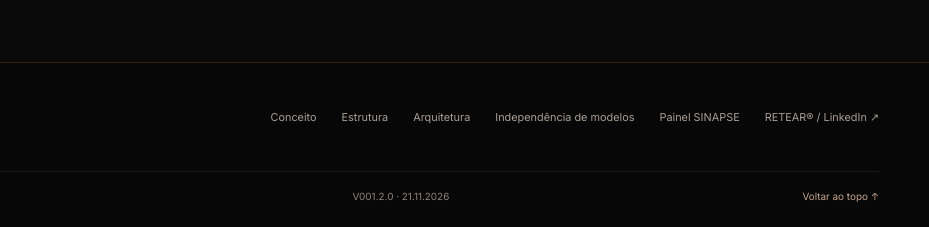
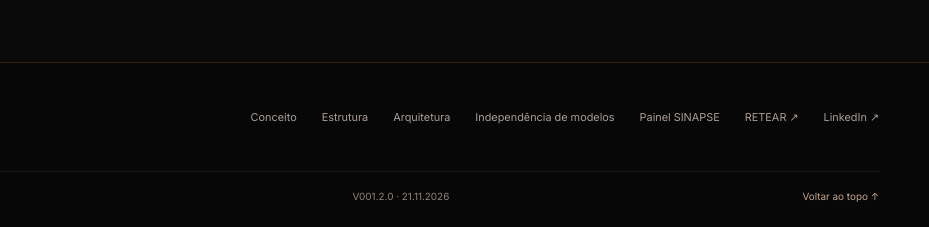
Before and after one commit to victormordekai/ourela-ia, a plain HTML site: page index.html in a window 1280 px wide. Shown: the part 7362-7589 px from the top of the page, 351-1280 px from the left. Drawn offline with Linux system fonts and the light colour scheme.

Commit message:
Footer: RETEAR e LinkedIn em links separados, sem ® · VMORDEKAI-IA
Regra da Diretoria: botões e links usam "RETEAR", sem ®.

Co-Authored-By: Claude Opus 5.5 <noreply@anthropic.com>
Claude-Session: https://claude.ai/code/session_01BKibNya5BVGdrm9yCgWGQ5

```diff
--- a/index.html
+++ b/index.html
@@ -155,7 +155,7 @@
     <section class="contact section" id="contato"><div class="wrap contact-panel reveal"><div class="section-label">08 / Próximo passo</div><h2>Dê continuidade<br><em>ao que você decide.</em></h2><p>O diagnóstico identifica onde a operação depende excessivamente da memória individual e quais responsabilidades podem ser estruturadas para uma delegação segura.</p><a class="button btn-ourela-cobre" href="https://wa.me/5541997584893?text=Ol%C3%A1%21%20Gostaria%20de%20conhecer%20a%20OURELA-IA%20e%20agendar%20um%20diagn%C3%B3stico." target="_blank" rel="noopener noreferrer">Iniciar diagnóstico <span>↗</span></a></div></section>
   </main>
 
-  <footer class="footer"><div class="wrap footer-main"><a class="brand footer-brand" href="#top"><img src="assets/logo-retear.png" alt="Símbolo RETEAR" class="brand-symbol"><span class="brand-divider"></span><span class="brand-name">OURELA<span>-IA</span><small>by RETEAR®</small></span></a><div class="footer-links"><a href="#conceito">Conceito</a><a href="#pilares">Estrutura</a><a href="#arquitetura">Arquitetura</a><a href="#independencia">Independência de modelos</a><a href="sinapse.html">Painel SINAPSE</a><a href="https://www.linkedin.com/in/victormordekai/" target="_blank" rel="noopener noreferrer">RETEAR® / LinkedIn ↗</a></div></div><div class="wrap footer-bottom"><span>© <b data-year>2026</b> OURELA-IA · RETEAR® — Todos os direitos reservados.</span><span>V001.2.0 · 21.11.2026</span><a href="#top">Voltar ao topo ↑</a></div></footer>
+  <footer class="footer"><div class="wrap footer-main"><a class="brand footer-brand" href="#top"><img src="assets/logo-retear.png" alt="Símbolo RETEAR" class="brand-symbol"><span class="brand-divider"></span><span class="brand-name">OURELA<span>-IA</span><small>by RETEAR®</small></span></a><div class="footer-links"><a href="#conceito">Conceito</a><a href="#pilares">Estrutura</a><a href="#arquitetura">Arquitetura</a><a href="#independencia">Independência de modelos</a><a href="sinapse.html">Painel SINAPSE</a><a href="https://victormordekai.github.io/RE-TEAR/" target="_blank" rel="noopener">RETEAR ↗</a><a href="https://www.linkedin.com/in/victormordekai/" target="_blank" rel="noopener noreferrer">LinkedIn ↗</a></div></div><div class="wrap footer-bottom"><span>© <b data-year>2026</b> OURELA-IA · RETEAR® — Todos os direitos reservados.</span><span>V001.2.0 · 21.11.2026</span><a href="#top">Voltar ao topo ↑</a></div></footer>
   <a class="hud-diag" href="https://wa.me/5541997584893?text=Ol%C3%A1%21%20Gostaria%20de%20conhecer%20a%20OURELA-IA%20e%20agendar%20um%20diagn%C3%B3stico." target="_blank" rel="noopener noreferrer" aria-label="Iniciar diagnóstico estratégico"><svg viewBox="0 0 24 24" aria-hidden="true" focusable="false"><circle cx="10.5" cy="10.5" r="6.5"/><path d="M15.4 15.4 21 21"/><path d="M6.4 10.6h1.9l1.2-2.4 1.8 4.6 1.2-2.2h1.5"/></svg><span class="hud-label">Iniciar diagnóstico estratégico</span></a>
   <script src="js/ourela.js"></script>
   <script src="js/ourela-nav.js" defer></script>
```
Also changed, not shown: sinapse.html (+1 -1 lines).
